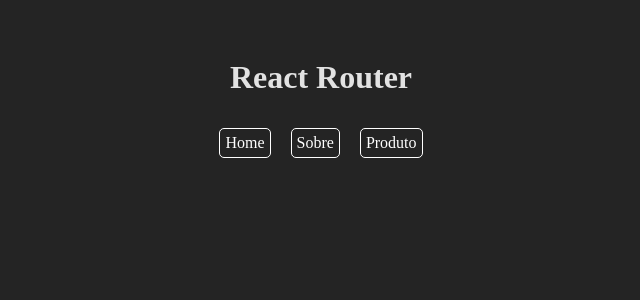
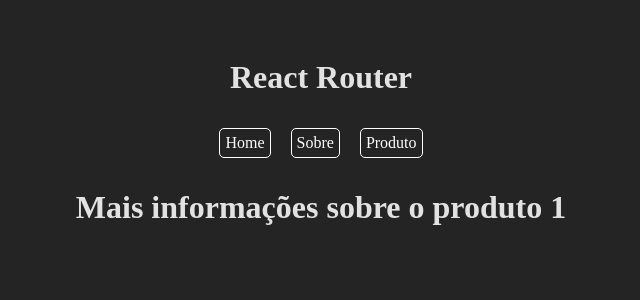
Before and after one commit to LuanneZati/REACT, a React (Vite) app in the folder 9_Router/: page /products/1/info in a window 1280 px wide. Shown: the top 300 px of the page, without its empty margins (319-959 px from the left). Built offline with nearby package versions, Linux system fonts and the light colour scheme.

Commit message:
composite route

```diff
--- a/9_Router/src/App.jsx
+++ b/9_Router/src/App.jsx
@@ -3,13 +3,14 @@ import { useState } from 'react'
 //React router
 import { BrowserRouter, Routes, Route } from 'react-router-dom'
 
+//components
+import Navbar from './components/Navbar'
+
 //pages
 import Home from './pages/Home'
 import About from './pages/About'
 import Product from './pages/Product'
-
-//components
-import Navbar from './components/Navbar'
+import Info from './pages/Info'
 
 function App() {
   return (
@@ -21,6 +22,7 @@ function App() {
           <Route path="/" element={<Home />} ></Route>
           <Route path="/about" element={<About />} ></Route>
           <Route path="/products/:id" element={<Product />}></Route>
+          <Route path="/products/:id/info" element={<Info />}></Route>
         </Routes>
       </BrowserRouter>
      </div>
--- /dev/null
+++ b/9_Router/src/pages/Info.jsx
@@ -0,0 +1,13 @@
+import { useParams } from "react-router-dom"
+
+const Info = () => {
+    const {id} = useParams()
+
+    return (
+    <div>
+        <h1>Mais informações sobre o produto {id}</h1>
+    </div>
+  )
+}
+
+export default Info
--- a/9_Router/src/pages/Product.jsx
+++ b/9_Router/src/pages/Product.jsx
@@ -1,5 +1,6 @@
 import { useParams } from "react-router-dom"
 import { useFetch } from "../hooks/useFetch"
+import { Link } from "react-router-dom"
 
 const Product = () => {
     const { id } = useParams()
@@ -15,6 +16,8 @@ const Product = () => {
                 <div>
                     <h2>{product.name}</h2>
                     <p>{product.price}</p>
+                    {/* Nested route */}
+                    <Link to={`/products/${product.id}/info`} >Mais informações</Link>
                 </div>
             )}
         </div>
```
